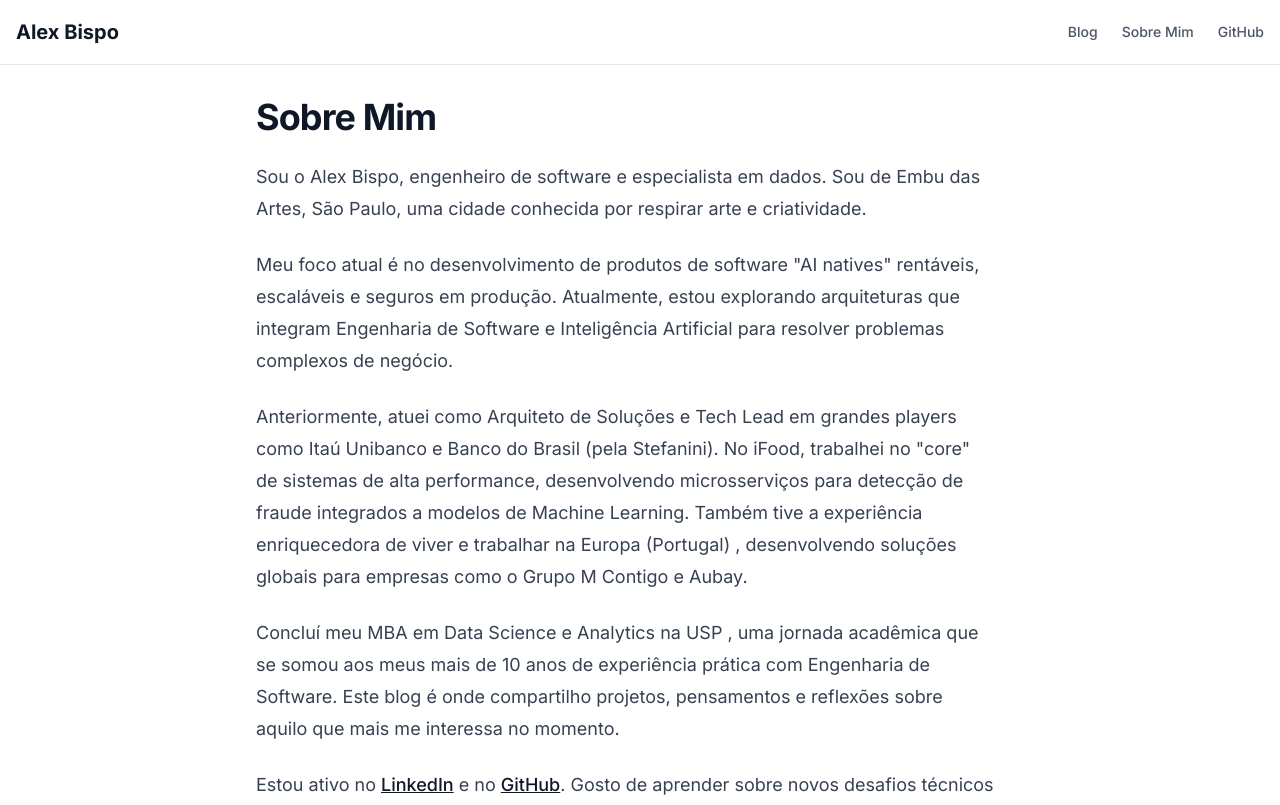
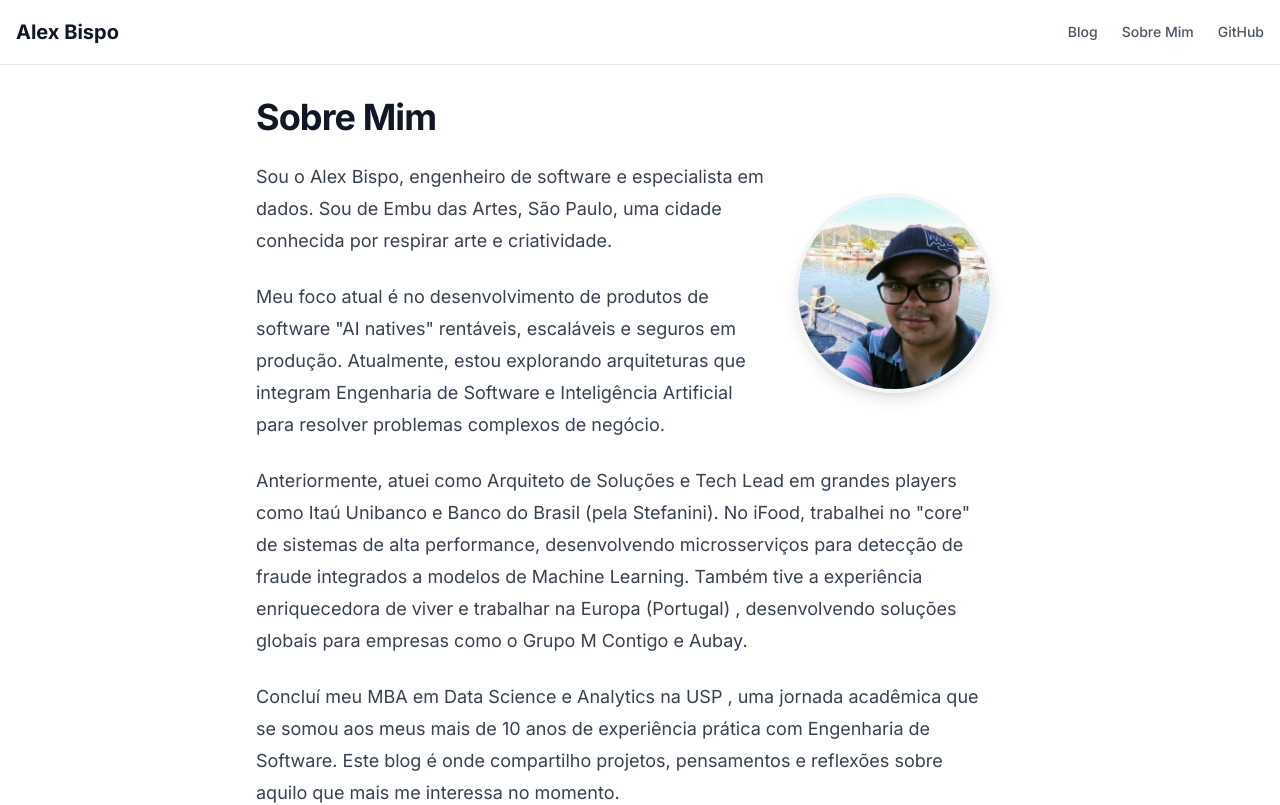
Before and after one commit to alexbispo/alexbispo.github.io, a Next.js app: page /about in a window 1280 px wide. Shown: the top 805 px of the page. Built offline with nearby package versions, Linux system fonts and the light colour scheme.

Commit message:
feat: add avatar image to about page and display it using Next.js Image component

```diff
--- a/src/app/about/page.tsx
+++ b/src/app/about/page.tsx
@@ -4,6 +4,8 @@ export const metadata: Metadata = {
     title: "About - alexBispo",
     description: "About me and this blog.",
 };
+
+import Image from "next/image";
 
 export default function About() {
     return (
@@ -12,6 +14,16 @@ export default function About() {
                 Sobre Mim
             </h1>
             <div className="prose prose-lg dark:prose-invert">
+                <div className="float-right ml-6 mb-6">
+                    <Image
+                        src="/images/alexbispo.jpg"
+                        alt="Alex Bispo"
+                        width={200}
+                        height={200}
+                        className="rounded-full object-cover aspect-square border-4 border-gray-100 dark:border-gray-800 shadow-lg"
+                        priority
+                    />
+                </div>
                 <p>
                     Sou o Alex Bispo, engenheiro de software e especialista em dados. Sou de Embu das Artes, São Paulo, uma cidade conhecida por respirar arte e criatividade.
                 </p>
```
Also changed, not shown: public/images/alexbispo.jpg (added).
